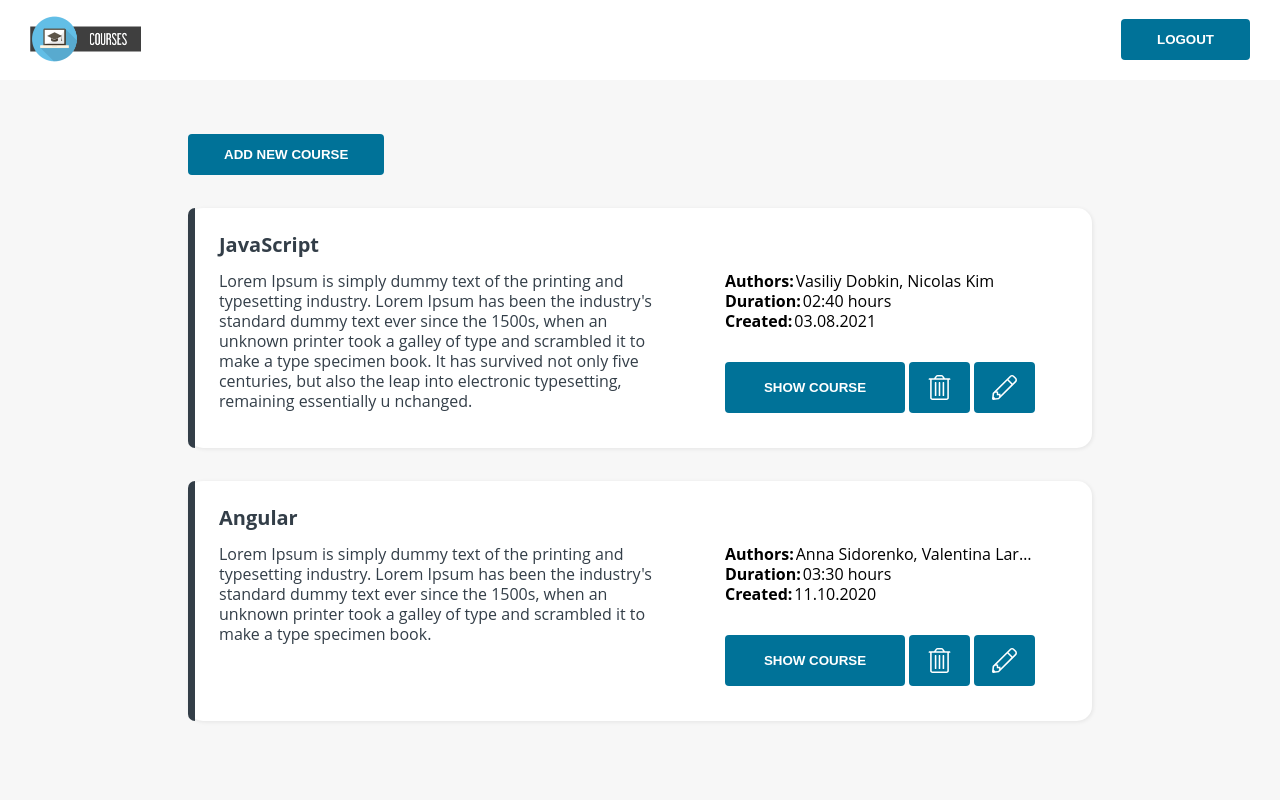
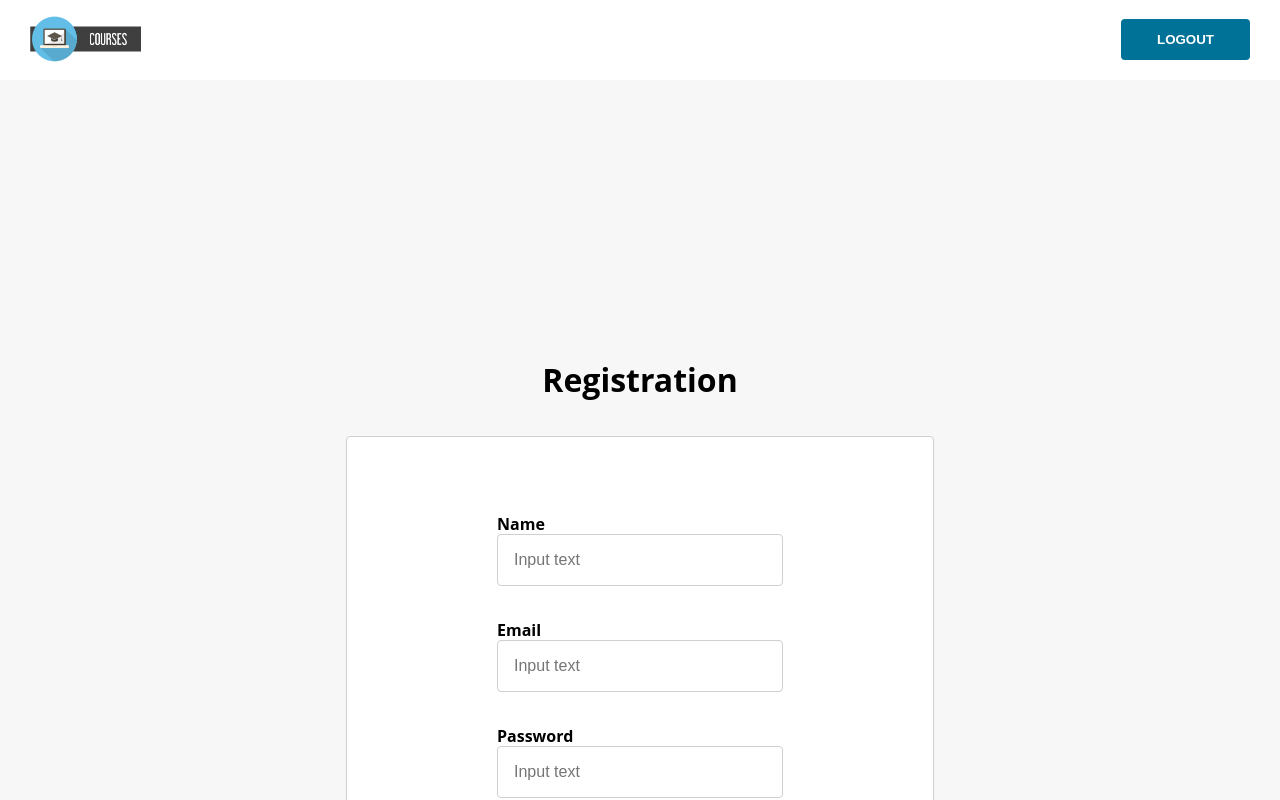
Before and after one commit to AlexKuchinskaya/courses-app, a React app: page /registration in a window 1280 px wide. Shown: the top 800 px of the page. Built offline with nearby package versions, Linux system fonts and the light colour scheme.

Commit message:
add input. Start registration

```diff
--- a/src/App.scss
+++ b/src/App.scss
@@ -6,6 +6,9 @@ body {
     margin: 0;
     overflow-x: hidden;
     font-family: 'Open Sans', sans-serif;
+    font-size: 16px;
+    font-weight: 400;
+    line-height: 20px;
 }
 
 #root {
--- a/src/App.tsx
+++ b/src/App.tsx
@@ -4,17 +4,19 @@ import Header from './components/Header/Header';
 import { Courses } from './components/Courses/Courses';
 import { mockedAuthorsList, mockedCoursesList } from './mocks';
 import { EmptyCourseList } from './components/EmptyCourseList/EmptyCourseList';
+import { Outlet } from 'react-router-dom';
 
 const App = () => (
   <>
     <Header isAuthorized={true} name='' />
     <main className='main'>
       <h1 className='visually-hidden'>Courses App</h1>
-      {mockedCoursesList.length ? (
-        <Courses courses={mockedCoursesList} authors={mockedAuthorsList} />
-      ) : (
-        <EmptyCourseList />
-      )}
+      {/* {mockedCoursesList.length ? (
+          <Courses courses={mockedCoursesList} authors={mockedAuthorsList} />
+        ) : (
+          <EmptyCourseList />
+        )} */}
+      <Outlet />
     </main>
   </>
 );
--- /dev/null
+++ b/src/components/Registration/Registration.scss
@@ -0,0 +1,7 @@
+.registration {
+  display: flex;
+  justify-content: center;
+  padding: 280px 0;
+  align-items: center;
+  background-color: #F7F7F7;
+}
--- /dev/null
+++ b/src/components/Registration/Registration.tsx
@@ -0,0 +1,20 @@
+import React, { ChangeEvent, FC, useState } from 'react';
+import { Authorization } from '../common/authorization/Authorization';
+import { Link } from 'react-router-dom';
+import { Input } from '../common/Input/Input';
+import './Registration.scss';
+
+export const Registration: FC = () => {
+  const onSubmit = () => {
+    console.log('submit registration');
+  };
+  return (
+    <div className='registration'>
+      <Authorization
+        type='registration'
+        title='Registration'
+        onClick={onSubmit}
+      ></Authorization>
+    </div>
+  );
+};
--- a/src/components/common/Button/Button.tsx
+++ b/src/components/common/Button/Button.tsx
@@ -1,4 +1,4 @@
-import React, { FC, ReactNode } from 'react';
+import React, { FC, ReactNode, SyntheticEvent } from 'react';
 import './Button.scss';
 import { ButtonTypes } from 'src/types';
 
@@ -7,7 +7,7 @@ type ButtonProps = {
   text?: string;
   className?: string;
   icon?: ReactNode;
-  onClick: () => void;
+  onClick: (evt: SyntheticEvent) => void;
 };
 
 export const Button: FC<ButtonProps> = ({
--- /dev/null
+++ b/src/components/common/Input/Input.scss
@@ -0,0 +1,34 @@
+.input {
+  position: relative;
+
+  &__element {
+    display: block;
+    margin: 0;
+    padding: 13px 16px;
+    box-sizing: border-box;
+    border: 1px solid #CFCFCF;
+    border-radius: 4px;
+    font-size: 16px;
+    line-height: 24px;
+  }
+  &::placeholder {
+    color: #CFCFCF;
+  }
+
+  &__label {
+    display: inline-block;
+    font-weight: 700;
+    text-transform: capitalize;
+  }
+
+  &--error {
+    border: 2px solid #F00;
+  }
+
+  &__error-message {
+    position: absolute;
+    left: 0;
+    bottom: -20px;
+    color: #F00;
+  }
+}
--- /dev/null
+++ b/src/components/common/Input/Input.tsx
@@ -0,0 +1,42 @@
+import React, { ChangeEvent, FC, useState } from 'react';
+import './Input.scss';
+
+type InputProps = {
+  type: 'text' | 'number' | 'password' | 'email';
+  error: boolean;
+  required: boolean;
+  value: string;
+  name?: string;
+  className?: string;
+  onChange: (evt: ChangeEvent<HTMLInputElement>) => void;
+};
+
+export const Input: FC<InputProps> = ({
+  type,
+  error,
+  required,
+  value,
+  name,
+  className,
+  onChange,
+}) => {
+  return (
+    <div className={`input ${className}`}>
+      <label className='input__label' htmlFor={name}>
+        {name}
+      </label>
+      <input
+        id={name}
+        className={`input__element ${error ? 'input--error' : ''}`}
+        placeholder='Input text'
+        type={type}
+        required={required}
+        value={value}
+        onChange={onChange}
+      />
+      {error && (
+        <div className='input__error-message'>{`${name} is required`}</div>
+      )}
+    </div>
+  );
+};
--- /dev/null
+++ b/src/components/common/authorization/Authorization.scss
@@ -0,0 +1,51 @@
+.authorization {
+  display: flex;
+  flex-direction: column;
+
+  &__title {
+    text-align: center;
+    margin-bottom: 36px;
+    font-size: 32px;
+    font-weight: 700;
+    line-height: 40px;
+  }
+
+  &__container {
+    padding: 77px 150px 60px;
+    background-color: #ffffff;
+    border-radius: 4px;
+    border: 1px solid #CFCFCF;
+  }
+
+  &__link-container {
+    margin-top: 38px;
+  }
+
+  &__form {
+    width: 286px;
+  }
+
+  input {
+    width: 100%;
+  }
+
+  &__link {
+    color: black;
+    font-weight: 700;
+
+    &:hover {
+      color: #333E48;
+    }
+  }
+
+  &__submit {
+    width: 100%;
+  }
+}
+
+.form {
+  > *:not(:last-child) {
+    margin-bottom: 34px;
+  }
+
+}
--- /dev/null
+++ b/src/components/common/authorization/Authorization.tsx
@@ -0,0 +1,123 @@
+import React, { ChangeEvent, FC, ReactNode, SyntheticEvent, useState } from 'react';
+import { ModalType } from 'src/types';
+import { Button } from '../Button/Button';
+import { ButtonTexts } from 'src/helpers/utils';
+import { Input } from '../Input/Input';
+import './Authorization.scss';
+import { Link } from 'react-router-dom';
+
+type AuthorizationProps = {
+  type: ModalType;
+  title: string;
+  onClick: () => void;
+  children?: ReactNode;
+};
+
+const authorizationOptions = {
+  login: {
+    text: "If you don't have an account you may ",
+    linkText: 'Registration',
+    to: '/registration',
+  },
+  registration: {
+    text: 'If you have an account you may ',
+    linkText: 'Login',
+    to: '/login',
+  },
+};
+
+export const Authorization: FC<AuthorizationProps> = ({
+  type,
+  title,
+  children,
+  onClick,
+}) => {
+  const authorizationOption = authorizationOptions[type];
+  const [errors, setErros] = useState({
+    isNameError: false,
+    isEmailError: false,
+    isPasswordError: false,
+  });
+
+  const [user, setUser] = useState({
+    name: '',
+    email: '',
+    password: '',
+  });
+
+  const onChangeInputValue = (evt: ChangeEvent<HTMLInputElement>) => {
+    console.log('onchange input', evt.target.value)
+    setUser({ ...user, [evt.target.name]: evt.target.value });
+  };
+
+  const validateInputs = () => {
+    const newErrors = {
+      isNameError: !user.name,
+      isEmailError: !user.email,
+      isPasswordError: !user.password,
+    };
+
+    setErros(newErrors);
+  };
+
+  const onSubmit = (evt: SyntheticEvent) => {
+    evt.preventDefault();
+    validateInputs();
+    console.log('onSubmit');
+  };
+
+  return (
+    <div className='authorization'>
+      <h3 className='authorization__title'>{title}</h3>
+      <div className='authorization__container'>
+        <form className='authorization__form form'>
+          {type === 'registration' && (
+            <Input
+              type='text'
+              className='authorization__input'
+              required={true}
+              name='name'
+              value={user.name}
+              error={errors.isNameError}
+              onChange={(e) => onChangeInputValue(e)}
+            />
+          )}
+
+          <Input
+            type='email'
+            className='authorization__input'
+            required={true}
+            name='email'
+            value={user.email}
+            error={errors.isEmailError}
+            onChange={onChangeInputValue}
+          />
+
+          <Input
+            type='password'
+            className='authorization__input'
+            required={true}
+            name='password'
+            value={user.password}
+            error={errors.isPasswordError}
+            onChange={onChangeInputValue}
+          />
+
+          <Button
+            className='authorization__submit'
+            type='submit'
+            text={ButtonTexts.Login}
+            onClick={onSubmit}
+          />
+        </form>
+
+        <div className='authorization__link-container'>
+          {authorizationOption.text}
+          <Link to={authorizationOption.to} className='authorization__link'>
+            {authorizationOption.linkText}
+          </Link>
+        </div>
+      </div>
+    </div>
+  );
+};
--- a/src/index.tsx
+++ b/src/index.tsx
@@ -1,15 +1,20 @@
 import React from 'react';
 import ReactDOM from 'react-dom/client';
 import App from './App';
-import { BrowserRouter } from 'react-router-dom';
+import { BrowserRouter as Router, Route, Routes } from 'react-router-dom';
+import { Registration } from './components/Registration/Registration';
 
 const containerRoot = document.getElementById('root');
 const root = ReactDOM.createRoot(containerRoot);
 
 root.render(
   <React.StrictMode>
-    <BrowserRouter>
-      <App />
-    </BrowserRouter>
+    <Router>
+      <Routes>
+        <Route path='/' element={<App />}>
+          <Route path='registration' element={<Registration />} />
+        </Route>
+      </Routes>
+    </Router>
   </React.StrictMode>
 );
--- a/webpack.config.js
+++ b/webpack.config.js
@@ -6,6 +6,7 @@ module.exports = {
   output: {
     filename: 'main.js',
     path: path.resolve(__dirname, 'build'),
+    publicPath: '/',
   },
   module: {
     rules: [
@@ -52,5 +53,6 @@ module.exports = {
     },
     port: 3000,
     open: true,
+    historyApiFallback: true,
   },
 };
```
